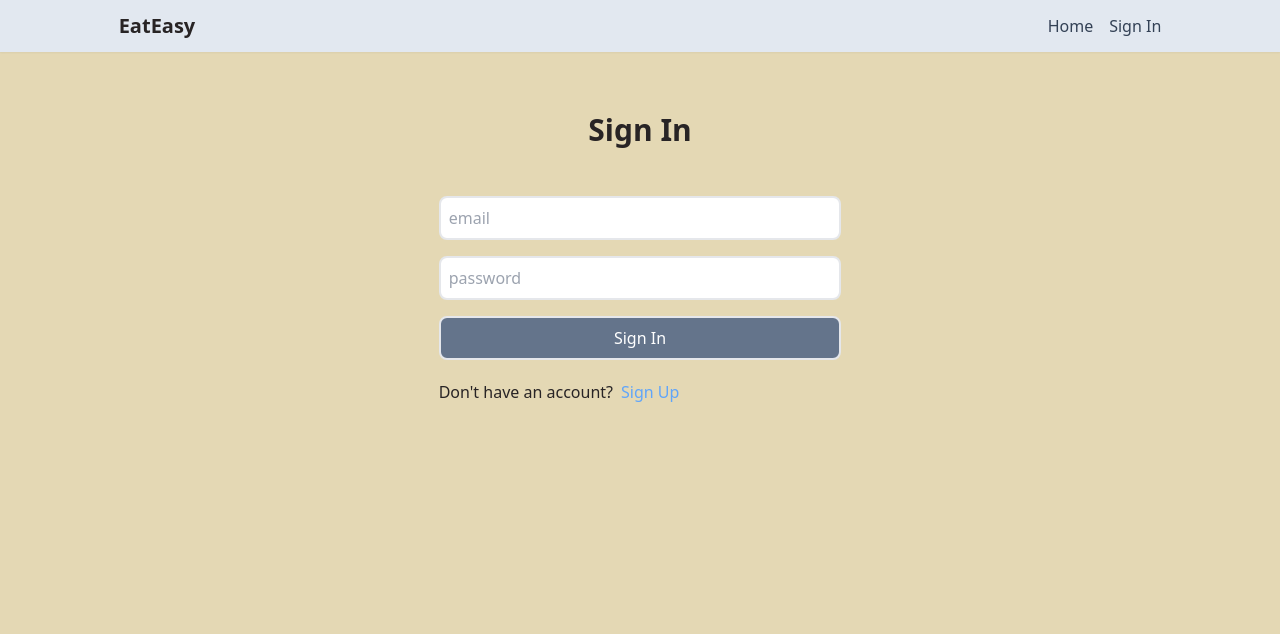
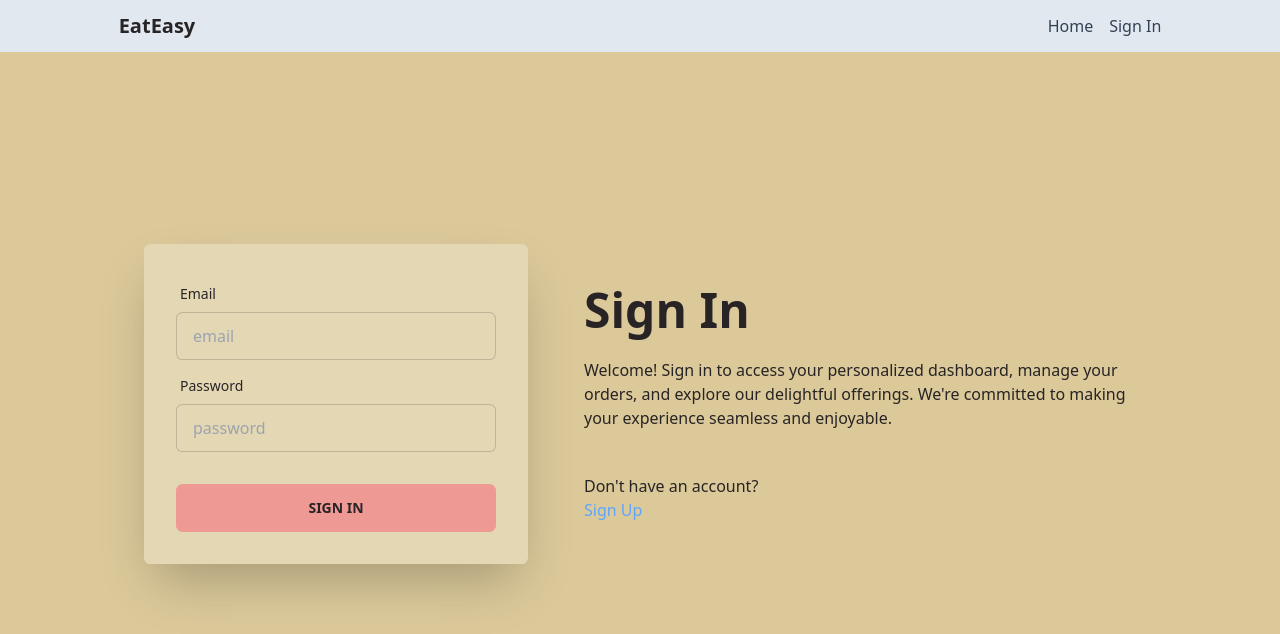
Before and after one commit to saboshi69/comp231-001, a React (Vite) app in the folder eateasy/: page /sign-in in a window 1280 px wide. Shown: the top 634 px of the page. Built offline with nearby package versions, Linux system fonts and the light colour scheme.

Commit message:
update sign in form

```diff
--- a/eateasy/src/components/AuthForm.jsx
+++ b/eateasy/src/components/AuthForm.jsx
@@ -52,53 +52,80 @@ const AuthForm = ({ mode, username, email }) => {
   };
 
   return (
-    <div className="mx-auto w-5/6 p-3 md:w-6/12 xl:w-2/6 ">
-      <h1 className="my-12 text-center text-3xl font-semibold">
-        {
+    <div className="hero min-h-screen bg-base-200">
+      <div className="hero-content mb-24 max-w-5xl flex-col lg:flex-row-reverse">
+        <div className="ml-10 text-center lg:text-left">
+          <h1 className="text-5xl font-bold">{
             {
               signUp: "Sign Up",
               signIn: "Sign In",
               update: "Update Profile",
             }[mode]
-        }
-      </h1>
-      <form className="flex flex-col gap-4 " onSubmit={handleSubmit(onSubmit)}>
+          }</h1>
+          <p className="py-6">Welcome! Sign in to access your personalized dashboard, manage your orders, and explore our delightful offerings. We're committed to making your experience seamless and enjoyable.</p>
+          {(mode === "signUp" || mode === "signIn") && (
+            <div className="mt-5">
+              <p className="">{mode === "signUp" ? "Have an account?" : "Don't have an account?"}</p>
+              <Link to={mode === "signUp" ? "/sign-in" : "/sign-up"} className="hover:underline">
+                <span className="text-blue-400"> {mode === "signUp" ? "Sign In" : "Sign Up"}</span>
+              </Link>
+            </div>
+          )}
+        </div>
+        <div className="card flex-shrink-0 w-full max-w-sm shadow-2xl bg-base-100">
+          <form className="card-body" onSubmit={handleSubmit(onSubmit)}>
             {(mode === "signUp" || mode === "update") && (
+
+              <div className="form-control">
+                <label className="label">
+                  <span className="label-text">Username</span>
+                </label>
                 <input
                   {...register("username")}
                   id="username"
                   placeholder="username"
                   type="text"
-            className="rounded-lg border-2 border-solid p-2"
+                  className="input input-bordered"
                   minLength={3}
                   required
                   defaultValue={mode === "update" ? username : ""}
                 />
+              </div>
+
             )}
+            <div className="form-control">
+              <label className="label">
+                <span className="label-text">Email</span>
+              </label>
               <input
                 {...register("email")}
                 id="email"
                 placeholder="email"
                 type="email"
                 required
-          className="rounded-lg border-2 border-solid p-2"
+                className="input input-bordered"
                 defaultValue={mode === "update" ? email : ""}
               />
+            </div>
+            <div className="form-control">
+              <label className="label">
+                <span className="label-text">Password</span>
+              </label>
               <input
                 {...register("password")}
                 id="password"
                 placeholder="password"
                 type="password"
                 required
-          className="rounded-lg border-2 border-solid p-2"
+                className="input input-bordered"
                 minLength={3}
               />
+            </div>
 
             <button
               type="submit"
               disabled={isLoading}
-          className={`cursor-pointer rounded-lg border-2 border-solid bg-slate-500 p-2 text-white hover:bg-slate-200 hover:text-black ${
-            isLoading ? " disabled:opacity-70" : ""
+              className={`btn btn-primary mt-6 ${isLoading ? " disabled:opacity-70" : ""
                 } `}
             >
               {isLoading
@@ -108,14 +135,8 @@ const AuthForm = ({ mode, username, email }) => {
           </form>
           {isError && <p className="mt-4 text-2xl text-red-500">{error.message}</p>}
 
-      {(mode === "signUp" || mode === "signIn") && (
-        <div className="mt-5 flex gap-2">
-          <p className="">{mode === "signUp" ? "Have an account?" : "Don't have an account?"}</p>
-          <Link to={mode === "signUp" ? "/sign-in" : "/sign-up"} className="hover:underline">
-            <span className="text-blue-400"> {mode === "signUp" ? "Sign In" : "Sign Up"}</span>
-          </Link>
         </div>
-      )}
+      </div>
     </div>
   );
 };
--- a/eateasy/src/components/Card.jsx
+++ b/eateasy/src/components/Card.jsx
@@ -19,7 +19,6 @@ const Card = (props) => {
     <div className="card card-normal w-72 glass overflow-hidden">
       <Link to={`/restaurant/${props._id}`} className="">
         <figure className="relative block w-full pb-[60%]"><img className="absolute w-full h-full top-0 left-0 object-cover" src={props.image} alt="" /></figure>
-      </Link>
         <div className="card-body">
           <h3 className="card-title">{props.title}</h3>
           <div>
@@ -39,6 +38,7 @@ const Card = (props) => {
             <p className="line-clamp-3"><span className="font-bold">Detail:</span>{props.description}</p>
           </div>
         </div>
+      </Link>
     </div >
   );
 };
```
Lines whose indentation alone changed are shown as unchanged.
